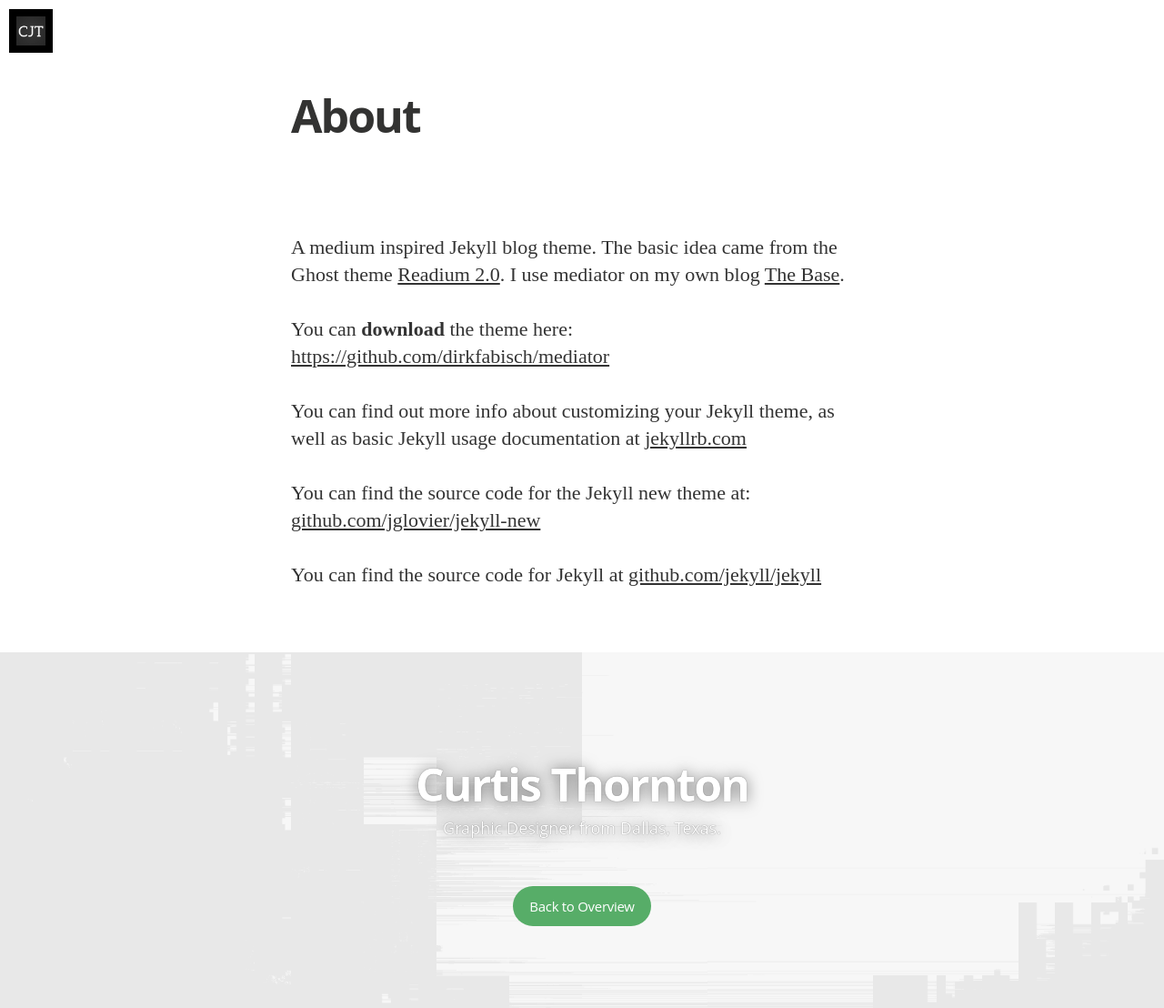
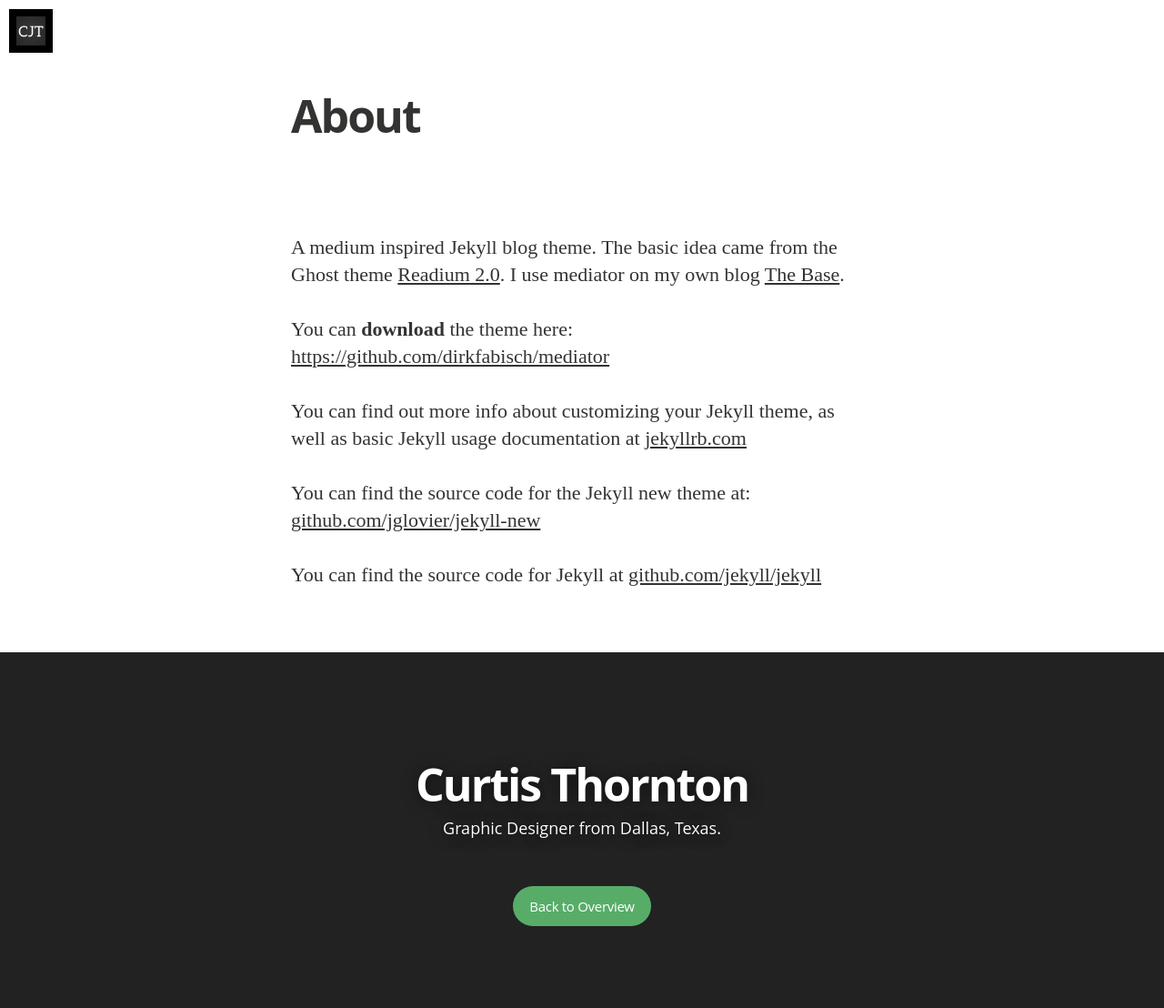
Before and after one commit to curtisthornton/curtisthornton.github.io, a Jekyll site: the page built from about.md, in a window 1280 px wide. Shown: the whole page at 91% size. Built offline with Jekyll 4.4.1, drawn with Linux system fonts in a browser that asks for light colours; nearby versions of some CDN libraries; some web fonts are replaced; Markdown is read by kramdown in place of the engine named in the settings.

Commit message:
Update page.html

```diff
--- a/_layouts/page.html
+++ b/_layouts/page.html
@@ -44,7 +44,7 @@
       </article>
     </main>
     <div class="bottom-closer">
-      <div class="background-closer-image" {%if site.cover %} style="background-image: url({{ site.cover }})"{% endif %}>
+      <div class="background-closer-image" {%if site.cover %} style="background-color:#222"{% endif %}>
         Image
       </div>
       <div class="inner">
```
